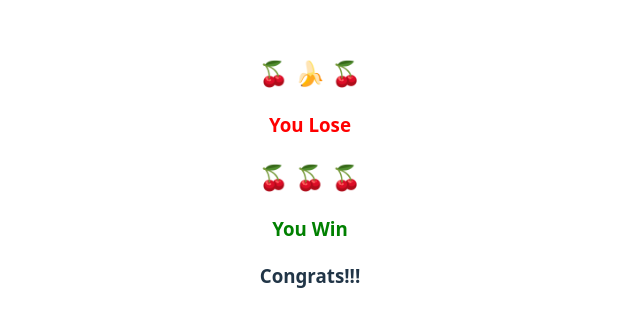
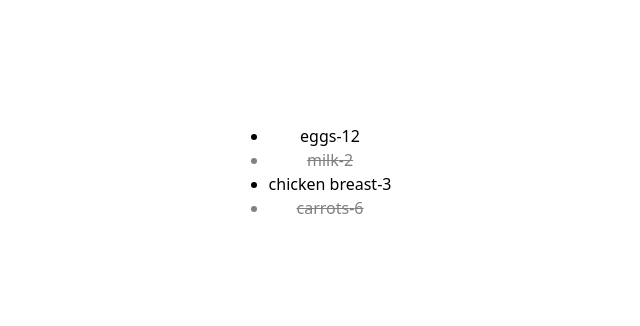
Before and after one commit to vvarnika05/LearningReact, a React (Vite) app: page / in a window 1280 px wide. Shown: the part 228-554 px from the top of the page, without its empty margins (330-970 px from the left). Built offline with nearby package versions, Linux system fonts and the light colour scheme.

Commit message:
Shopping Cart Demo

```diff
--- a/src/App.jsx
+++ b/src/App.jsx
@@ -4,13 +4,28 @@ import viteLogo from '/vite.svg'
 import './App.css'
 import DoubleDice from './DoubleDice'
 import Slots from './Slots'
+import ShoppingList from './ShoppingList'
+
+
+const data = [
+  { id: 1, item: 'eggs', quantity: 12, completed: false },
+  { id: 2, item: 'milk', quantity: 2, completed: true },
+  { id: 3, item: 'chicken breast', quantity: 3, completed: false },
+  { id: 4, item: 'carrots', quantity: 6, completed: true }
+]
 function App() {
   const [count, setCount] = useState(0)
 
   return (
     <>
-      <Slots val1="🍒" val2="🍌" val3="🍒" />
-      <Slots val1="🍒" val2="🍒" val3="🍒" />
+
+      <ShoppingList items={data} />
+
+
+
+
+      {/* <Slots val1="🍒" val2="🍌" val3="🍒" />
+      <Slots val1="🍒" val2="🍒" val3="🍒" /> */}
 
 
       {/* <div>
--- /dev/null
+++ b/src/ShoppingList.jsx
@@ -0,0 +1,12 @@
+import ShoppingListItem from "./ShoppingListItem"
+
+export default function ShoppingList({ items }) {
+    return (
+        <ul>
+            {items.map(i =>
+                <ShoppingListItem key={i.id} item={i.item} quantity={i.quantity} completed={i.completed} />
+            )}
+
+        </ul>
+    )
+}
--- /dev/null
+++ b/src/ShoppingListItem.jsx
@@ -0,0 +1,13 @@
+function ShoppingListItem({ item, quantity, completed }) {
+    const styles = {
+        color: completed ? "grey" : "black",
+        textDecoration: completed ? "line-through" : "none"
+    }
+    return (
+        <li style={styles}>
+            {item}-{quantity}
+        </li>
+    );
+}
+
+export default ShoppingListItem;
--- a/src/Slots.jsx
+++ b/src/Slots.jsx
@@ -7,8 +7,6 @@ export default function Slots({ val1, val2, val3 }) {
             <h3 style={styles}>{result}</h3>
             <h3>{result === "You Win" ? "Congrats!!!" : null}</h3>
 
-
-
         </>
     )
 
```
